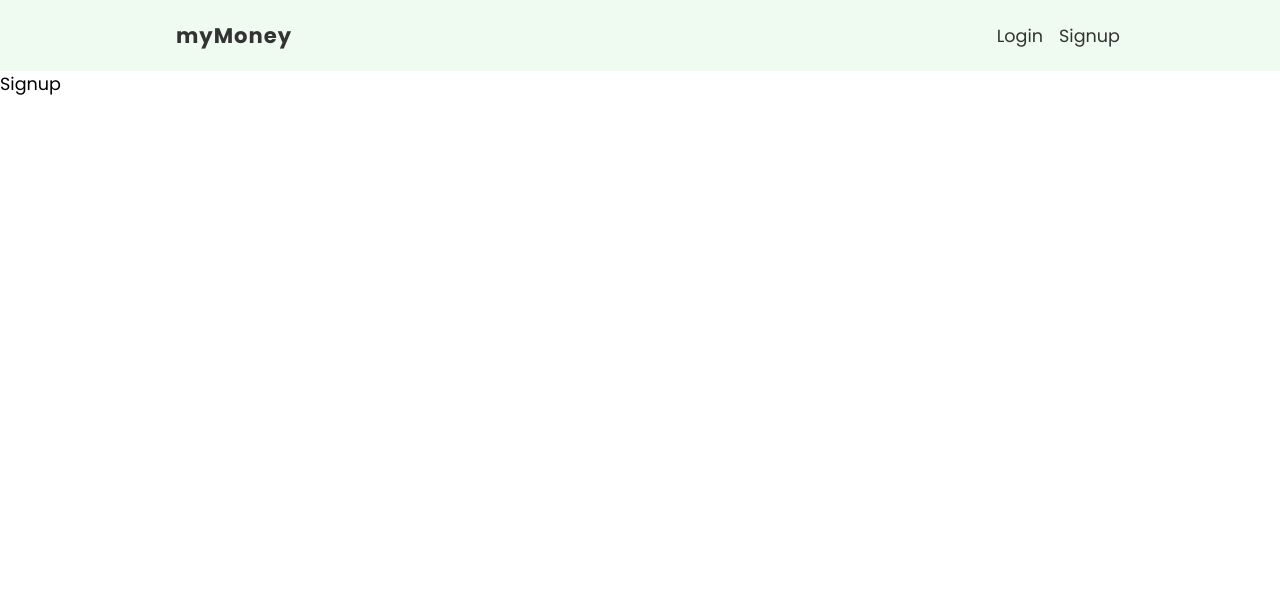
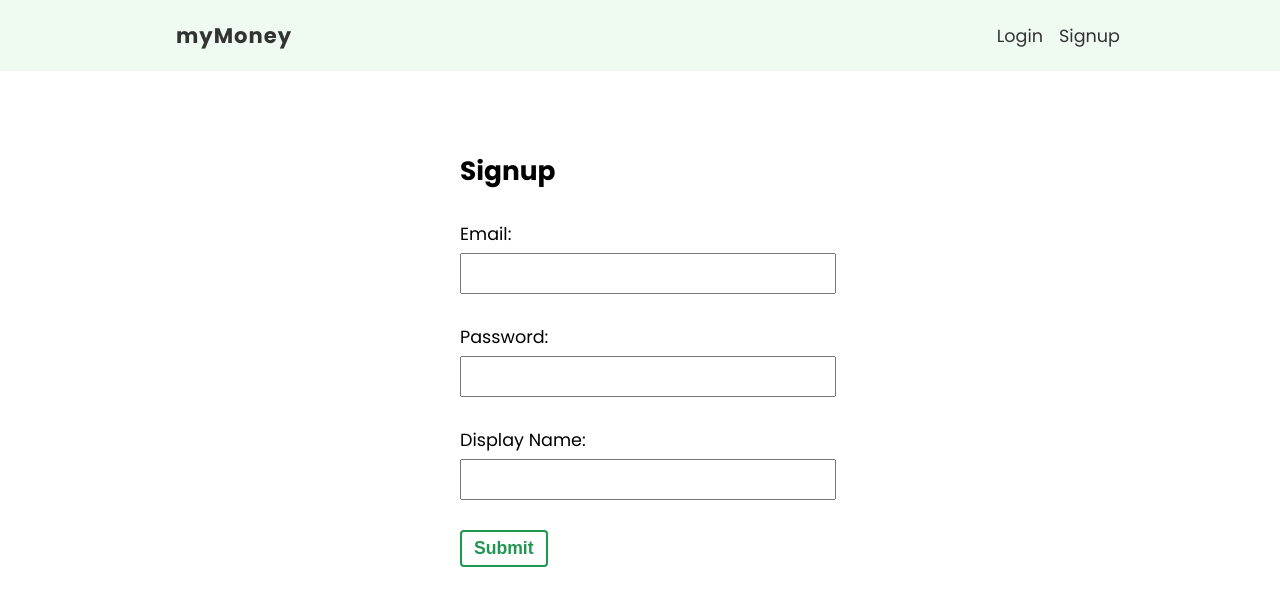
Before and after one commit to Sampathkumarvuradi/my-money, a React (Create React App) app: page /signup in a window 1280 px wide. Shown: the top 606 px of the page. Built offline with nearby package versions, Linux system fonts and the light colour scheme.

Commit message:
Added signup form

```diff
--- a/src/pages/signup/Signup.js
+++ b/src/pages/signup/Signup.js
@@ -1,5 +1,44 @@
+import { useState } from "react";
 import styles from "./Signup.module.css";
 
 export default function Signup() {
-  return <div>Signup</div>;
+  const [email, setEmail] = useState("");
+  const [password, setPassword] = useState("");
+  const [displayName, setDisplayName] = useState("");
+
+  const handleSubmit = (e) => {
+    e.preventDefault();
+    console.log(email, password, displayName);
+  };
+
+  return (
+    <form className={styles["signup-form"]} onSubmit={handleSubmit}>
+      <h2>Signup</h2>
+      <label>
+        <span>Email:</span>
+        <input
+          type='email'
+          onChange={(e) => setEmail(e.target.value)}
+          value={email}
+        />
+      </label>
+      <label>
+        <span>Password:</span>
+        <input
+          type='password'
+          onChange={(e) => setPassword(e.target.value)}
+          value={password}
+        />
+      </label>
+      <label>
+        <span>Display Name:</span>
+        <input
+          type='text'
+          onChange={(e) => setDisplayName(e.target.value)}
+          value={displayName}
+        />
+      </label>
+      <button className='btn'>Submit</button>
+    </form>
+  );
 }
--- a/src/pages/signup/Signup.module.css
+++ b/src/pages/signup/Signup.module.css
@@ -0,0 +1,19 @@
+.signup-form {
+  max-width: 360px;
+  margin: 60px auto;
+  padding: 20px;
+}
+.signup-form label {
+  display: block;
+  margin: 30px auto;
+}
+.signup-form span {
+  display: block;
+  margin-bottom: 6px;
+}
+.signup-form input {
+  padding: 8px 6px;
+  font-size: 1em;
+  color: #777;
+  width: 100%;
+}
```
